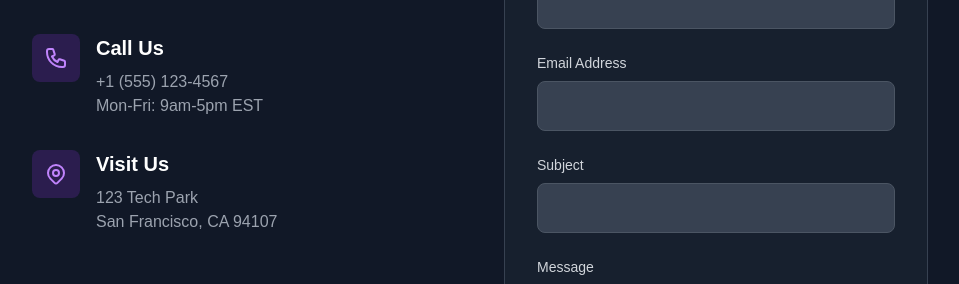
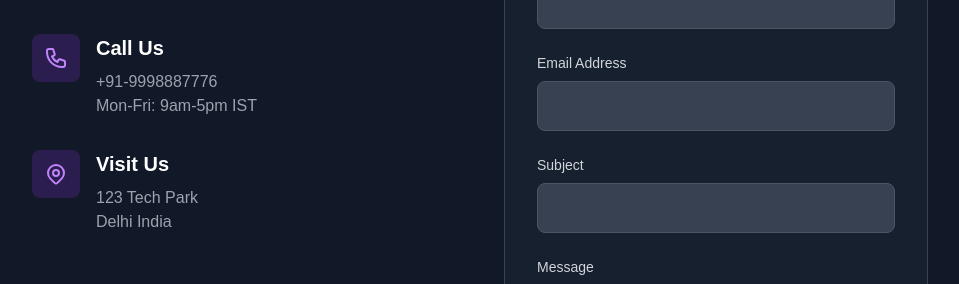
Before and after one commit to mandvi2708/GDVerse-Frontend, a React (Vite) app: page /contact in a window 1280 px wide. Shown: the part 318-602 px from the top of the page, without its empty margins (160-1119 px from the left). Built offline with nearby package versions, Linux system fonts and the light colour scheme; no server answers.

Commit message:
made some changes on contact

```diff
--- a/src/pages/Contact.jsx
+++ b/src/pages/Contact.jsx
@@ -68,8 +68,8 @@ function Contact() {
               </div>
               <div>
                 <h3 className="text-xl font-bold mb-2">Call Us</h3>
-                <p className="text-gray-400">+1 (555) 123-4567</p>
-                <p className="text-gray-400">Mon-Fri: 9am-5pm EST</p>
+                <p className="text-gray-400">+91-9998887776</p>
+                <p className="text-gray-400">Mon-Fri: 9am-5pm IST</p>
               </div>
             </div>
 
@@ -83,7 +83,7 @@ function Contact() {
               <div>
                 <h3 className="text-xl font-bold mb-2">Visit Us</h3>
                 <p className="text-gray-400">123 Tech Park</p>
-                <p className="text-gray-400">San Francisco, CA 94107</p>
+                <p className="text-gray-400">Delhi India</p>
               </div>
             </div>
           </div>
```
